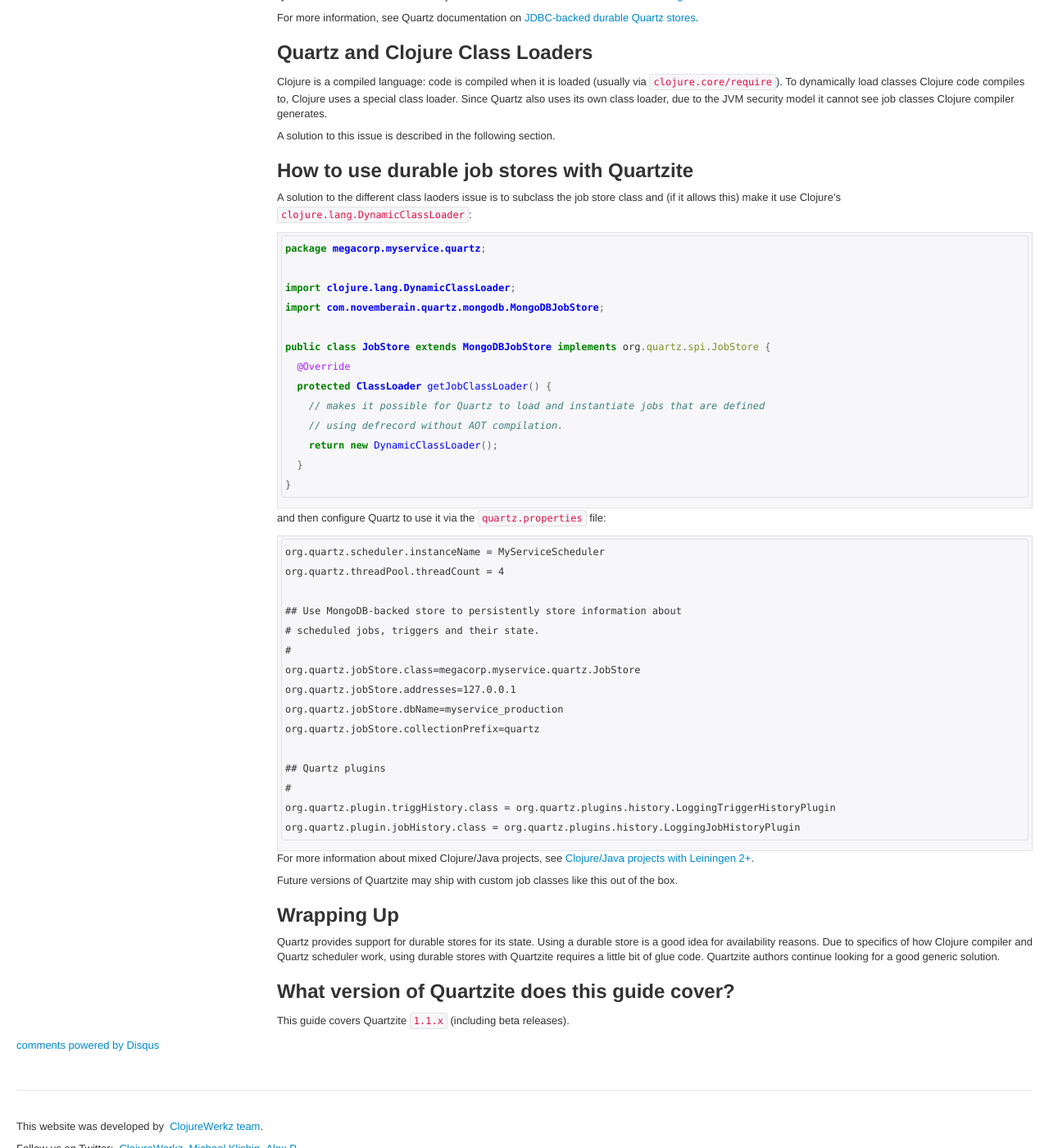
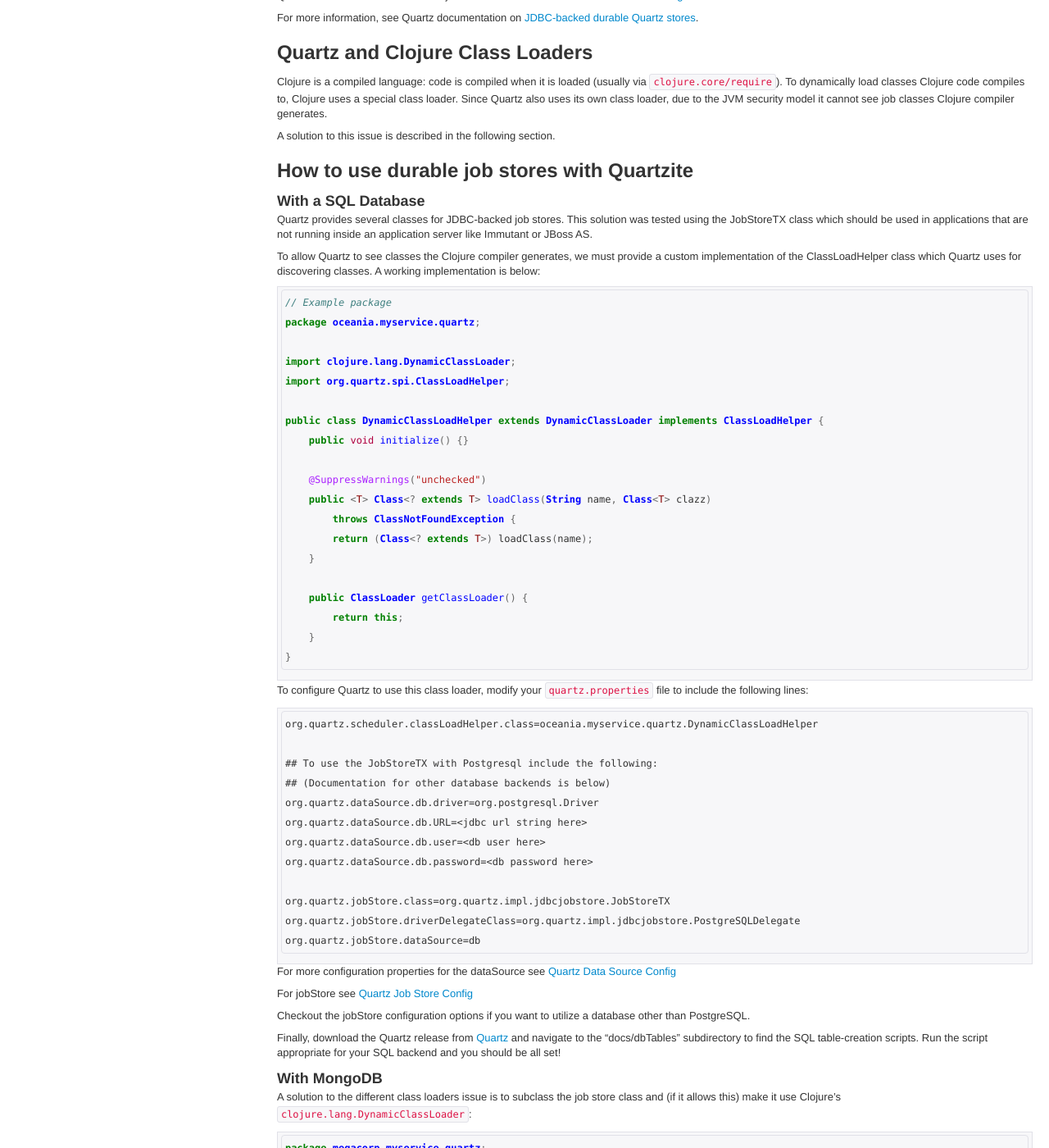
Before and after one commit to clojurewerkz/quartzite.docs, a Jekyll site: the page built from articles/durable_quartz_stores.md, in a window 1280 px wide and 1400 px high, scrolled down 468 px. Shown: the whole window at 82% size. Built offline with Jekyll 4.4.1, drawn with Linux system fonts in a browser that asks for light colours; some web fonts are replaced; Markdown is read by kramdown in place of the engine named in the settings; comment, search, counter and statistics services are not loaded.

Commit message:
Add documentation for setting up a jdbc store

````diff
--- a/articles/durable_quartz_stores.md
+++ b/articles/durable_quartz_stores.md
@@ -46,7 +46,70 @@
 
 ## How to use durable job stores with Quartzite
 
-A solution to the different class laoders issue is to subclass the job store class and (if it allows this) make it use
+### With a SQL Database
+
+Quartz provides several classes for JDBC-backed job stores. This solution was
+tested using the JobStoreTX class which should be used in applications that
+are not running inside an application server like Immutant or JBoss AS.
+
+To allow Quartz to see classes the Clojure compiler generates, we must provide a
+custom implementation of the ClassLoadHelper class which Quartz uses for
+discovering classes. A working implementation is below:
+
+``` java
+// Example package
+package oceania.myservice.quartz;
+
+import clojure.lang.DynamicClassLoader;
+import org.quartz.spi.ClassLoadHelper;
+
+public class DynamicClassLoadHelper extends DynamicClassLoader implements ClassLoadHelper {
+    public void initialize() {}
+
+    @SuppressWarnings("unchecked")
+    public <T> Class<? extends T> loadClass(String name, Class<T> clazz)
+        throws ClassNotFoundException {
+        return (Class<? extends T>) loadClass(name);
+    }
+
+    public ClassLoader getClassLoader() {
+        return this;
+    }
+}
+```
+
+
+To configure Quartz to use this class loader, modify your `quartz.properties` file
+to include the following lines:
+
+```
+org.quartz.scheduler.classLoadHelper.class=oceania.myservice.quartz.DynamicClassLoadHelper
+
+## To use the JobStoreTX with Postgresql include the following:
+## (Documentation for other database backends is below)
+org.quartz.dataSource.db.driver=org.postgresql.Driver
+org.quartz.dataSource.db.URL=<jdbc url string here>
+org.quartz.dataSource.db.user=<db user here>
+org.quartz.dataSource.db.password=<db password here>
+
+org.quartz.jobStore.class=org.quartz.impl.jdbcjobstore.JobStoreTX
+org.quartz.jobStore.driverDelegateClass=org.quartz.impl.jdbcjobstore.PostgreSQLDelegate
+org.quartz.jobStore.dataSource=db
+```
+
+For more configuration properties for the dataSource see [Quartz Data Source Config](http://quartz-scheduler.org/documentation/quartz-2.2.x/configuration/ConfigDataSources)
+
+For jobStore see [Quartz Job Store Config](http://quartz-scheduler.org/documentation/quartz-2.2.x/configuration/ConfigJobStoreTX)
+
+Checkout the jobStore configuration options if you want to utilize a database other than PostgreSQL.
+
+
+Finally, download the Quartz release from [Quartz](http://quartz-scheduler.org/downloads) and navigate to the "docs/dbTables" subdirectory to find the SQL table-creation scripts. Run the script appropriate for your SQL backend and you should be all set!
+
+
+### With MongoDB
+
+A solution to the different class loaders issue is to subclass the job store class and (if it allows this) make it use
 Clojure's `clojure.lang.DynamicClassLoader`:
 
 ``` java
````
